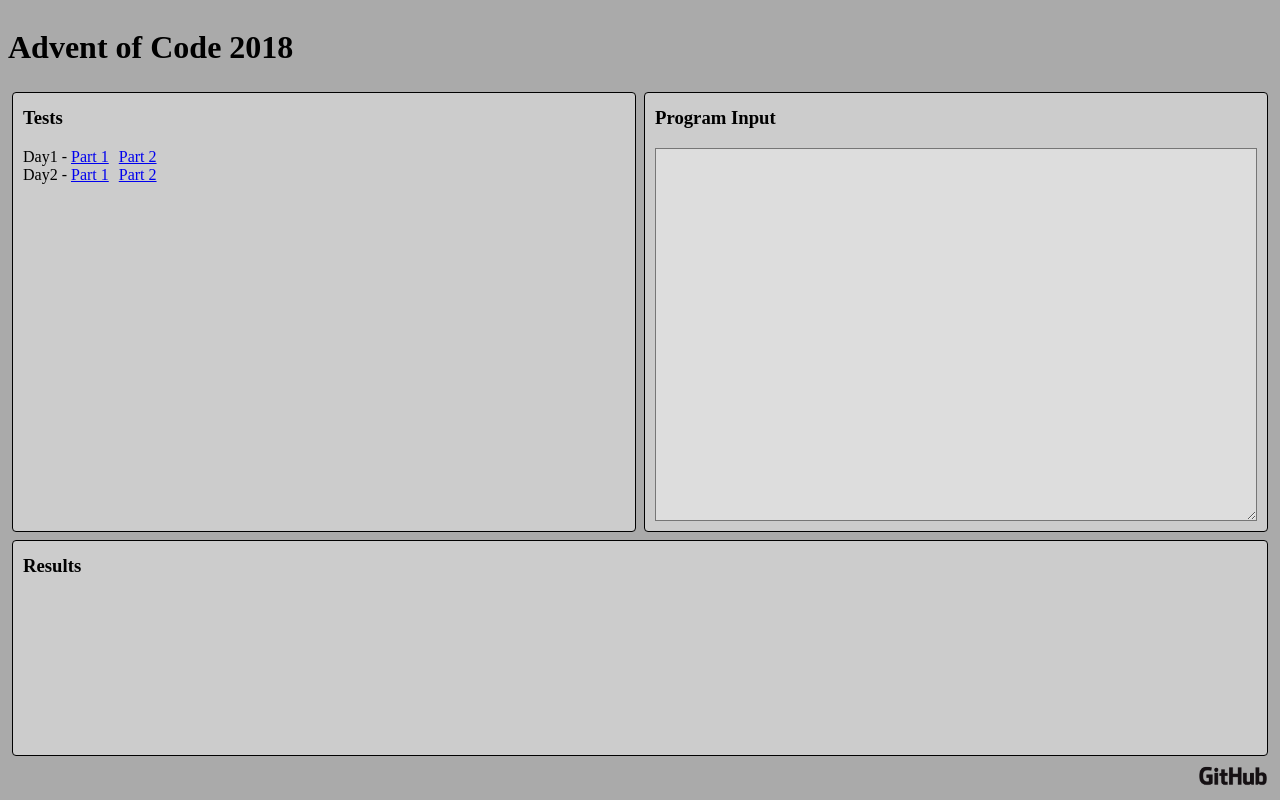
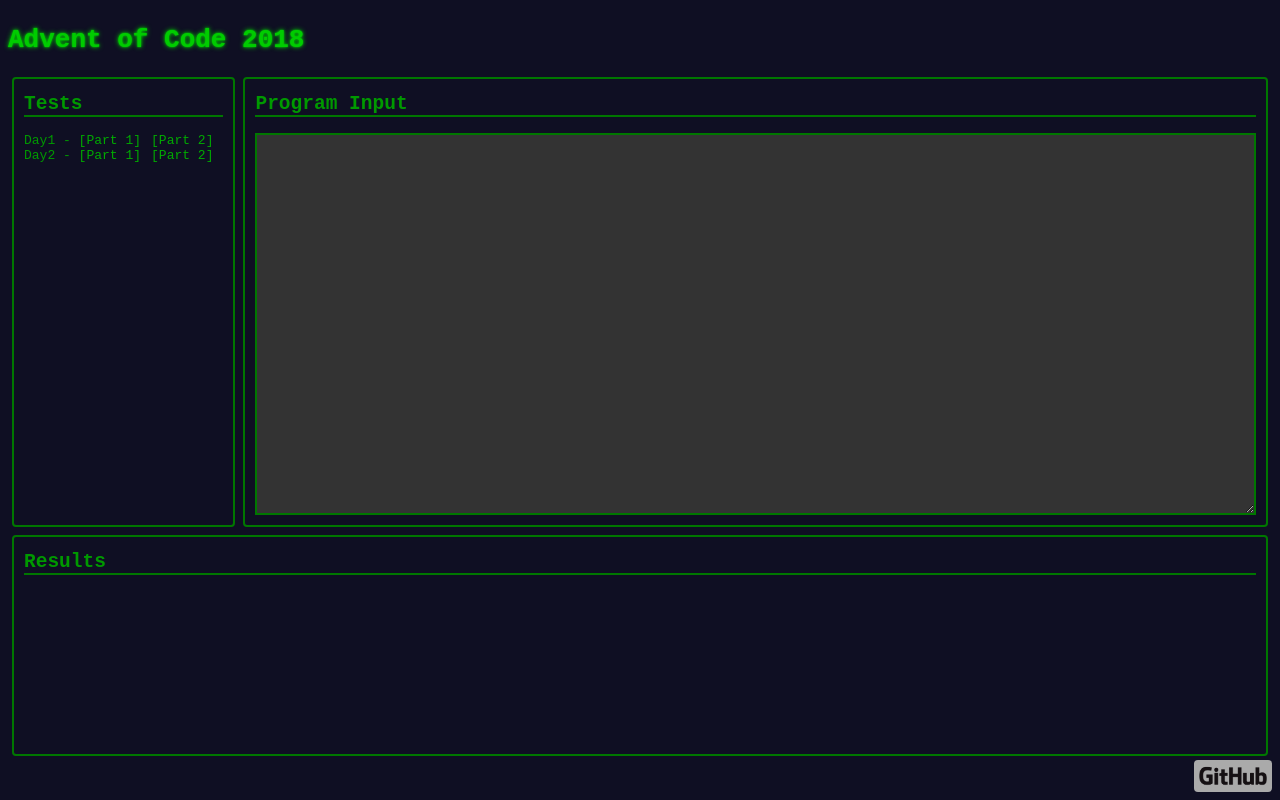
Before and after one commit to thetoast/advent-of-code-2018, a website: page dist/index.html in a window 1280 px wide. Drawn offline with Linux system fonts and the light colour scheme.

Commit message:
spruce up

```diff
--- a/dist/app.js
+++ b/dist/app.js
@@ -1,4 +1,3 @@
-(function(){function r(e,n,t){function o(i,f){if(!n[i]){if(!e[i]){var c="function"==typeof require&&require;if(!f&&c)return c(i,!0);if(u)return u(i,!0);var a=new Error("Cannot find module '"+i+"'");throw a.code="MODULE_NOT_FOUND",a}var p=n[i]={exports:{}};e[i][0].call(p.exports,function(r){var n=e[i][1][r];return o(n||r)},p,p.exports,r,e,n,t)}return n[i].exports}for(var u="function"==typeof require&&require,i=0;i<t.length;i++)o(t[i]);return o}return r})()({1:[function(require,module,exports){
 // Generated by purs bundle 0.12.0
 var PS = {};
 (function(exports) {
@@ -3253,7 +3252,8 @@ var PS = {};
   exports["on"] = $foreign.on;
 })(PS["JQuery"] = PS["JQuery"] || {});
 (function(exports) {
-    "use strict";
+  // Generated by purs version 0.12.0
+  "use strict";
   var Control_Applicative = PS["Control.Applicative"];
   var Control_Bind = PS["Control.Bind"];
   var Data_Function = PS["Data.Function"];
@@ -3309,8 +3309,8 @@ var PS = {};
       return function __do() {
           var v = JQuery.select("#tests")();
           var dayText = "Day" + (Data_Show.show(Data_Show.showInt)(day.day) + " - ");
-          var v1 = createLink("Part 1")(day.part1)();
-          var v2 = createLink("Part 2")(day.part2)();
+          var v1 = createLink("[Part 1]")(day.part1)();
+          var v2 = createLink("[Part 2]")(day.part2)();
           var v3 = JQuery.create("<br>")();
           JQuery.appendText(dayText)(v)();
           JQuery.append(v1)(v)();
@@ -3330,4 +3330,3 @@ var PS = {};
   exports["main"] = main;
 })(PS["Main"] = PS["Main"] || {});
 PS["Main"].main();
-},{}]},{},[1]);
--- a/dist/index.css
+++ b/dist/index.css
@@ -1,5 +1,12 @@
 body {
-    background: #aaa;
+    background: #0f0f23;
+    font-family: monospace;
+    color: #009900;
+}
+
+h1 {
+    color: #00cc00;
+    text-shadow: 0 0 2px #00cc00, 0 0 5px #00cc00;
 }
 
 .row {
@@ -20,27 +27,33 @@ body {
 }
 
 .panel {
-    border: 1px solid black;
+    border: 2px solid #007700;
     border-radius: 4px;
     padding: 10px;
-    background: #ccc;
     margin: 4px;
-    flex: 1;
 }
 
-.panel h3 {
+.panel h2 {
     margin-top: 4px;
+    border-bottom: 2px solid #007700;
 }
 
 #input-div {
     display: flex;
     flex-direction: column;
+    flex: 1;
+}
+
+#results-div {
+    flex: 1;
 }
 
 #input {
-    background: #ddd;
+    background: #333;
     width: 100%;
     height: 100%;
+    color: #aaa;
+    border: 2px solid #007700;
 }
 
 .footer {
@@ -49,9 +62,13 @@ body {
 }
 
 .footer img {
+    background-color: #aaa;
     float: right;
+    border-radius: 4px;
 }
 
 .test-link {
     margin-right: 10px;
+    color: #00aa00;
+    text-decoration: none;
 }
--- a/dist/index.html
+++ b/dist/index.html
@@ -11,18 +11,18 @@
             <h1 class="row">Advent of Code 2018</h1>
             <div class="row flex2">
                 <div id="tests" class="panel">
-                    <h3>Tests</h3>
+                    <h2>Tests</h2>
                 </div>
 
                 <div id="input-div" class="panel">
-                    <h3>Program Input</h3>
+                    <h2>Program Input</h2>
                     <textarea id="input"></textarea>
                 </div>
             </div>
 
             <div class="row flex1">
                 <div id="results-div" class="panel">
-                    <h3>Results</h3>
+                    <h2>Results</h2>
                     <div id="results"></div>
                 </div>
             </div>
```
Also changed, not shown: 1 other file.
